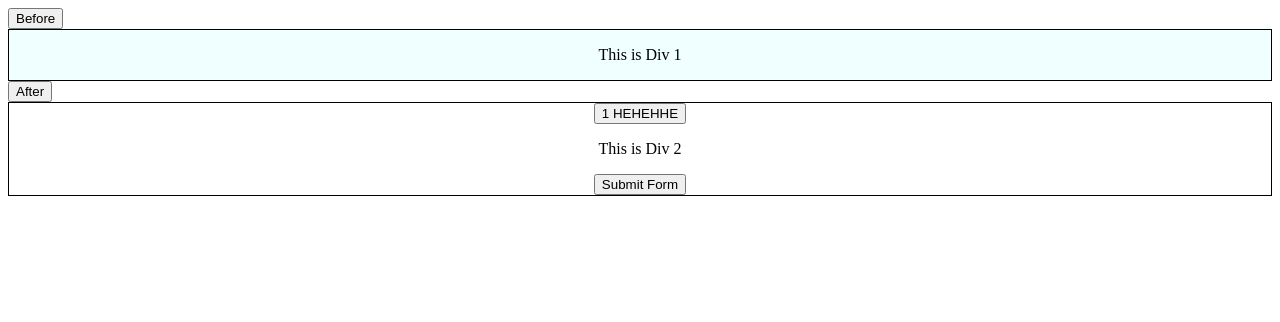
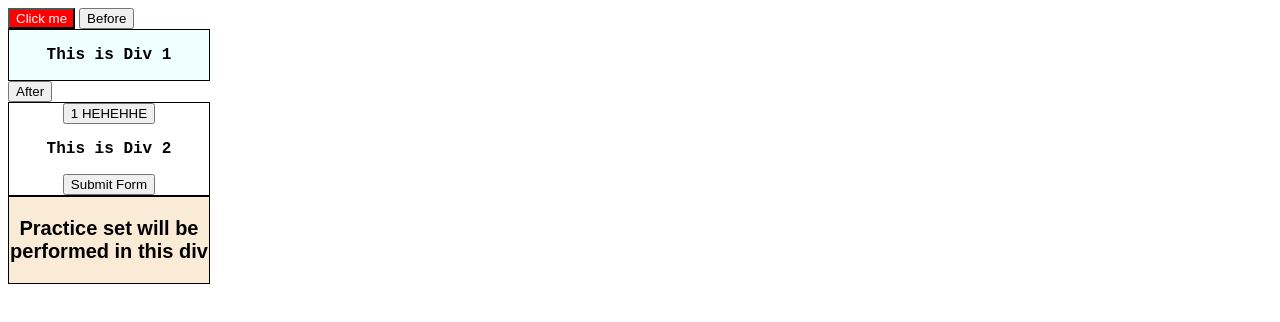
Before and after one commit to SohamDeshmukh1/Java-Script, a plain HTML site: page CH07/index.html in a window 1280 px wide. Drawn offline with Linux system fonts and the light colour scheme.

Commit message:
Class List and more manipulation

```diff
--- /dev/null
+++ b/CH07/Practice.js
@@ -0,0 +1,15 @@
+// Js for practice
+
+//practice1
+let button1 = document.createElement("button");
+button1.style.backgroundColor = "red";
+button1.style.color = "white";
+button1.innerText = "Click me";
+// there is an button as that button we have used before method which puts its even before body so thats why its on same level as the one created now
+
+let bdy = document.querySelector('body');
+bdy.prepend(button1);
+//question 2
+let para = document.querySelector('.p1');
+para.classList.add("p2");
+// i accessed the css indirectly by changing the class name in html file
--- a/CH07/index.html
+++ b/CH07/index.html
@@ -11,8 +11,12 @@
     <div id="box" class="box1"><p>This is Div 2
         <p id = "p1">Submit your name</p>
     </p></div>
+    <div id="box" style="background-color: antiquewhite;">
+        <p class = "p1">Practice set will be performed in this div</p>
+    </div>
 
 </body>
 <script src="1.js"></script>
+<script src="Practice.js"></script>
 <script src="2.js"></script>
 </html>
--- a/CH07/style.css
+++ b/CH07/style.css
@@ -1,11 +1,19 @@
 #box{
     background-color: aquamarine;
     height: auto;
-    width: auto;
-    color: red;
+    width: 200px;
+    font-family: 'Courier New', Courier, monospace;
+    font-weight: bold;
     border: 1px solid black;
     text-align: center;
     align-content: center;
 }
+.p1{
+    font-size: 18px;
+    font-family: Arial, Helvetica, sans-serif;
+}
+.p2{
+    font-size: 20px;
+}
 /* for id we use in css (.) and for class #
    in Js we use (.) of class and # for id's */
```
